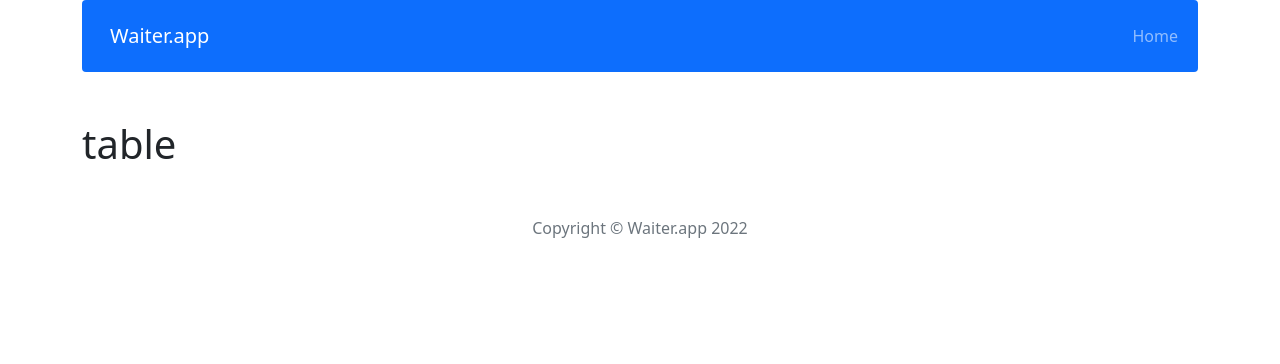
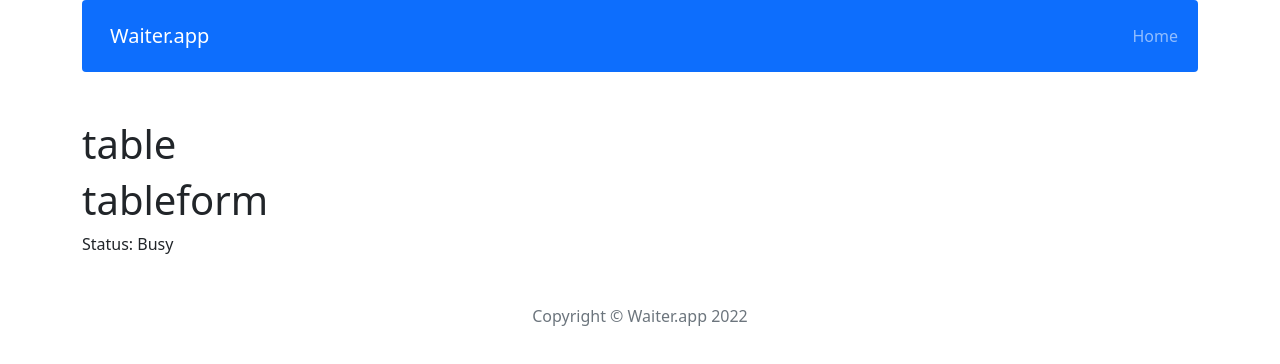
Before and after one commit to DmkMrw/waiterapp-react, a React (Create React App) app: page /table/1 in a window 1280 px wide. Shown: the top 364 px of the page. Built offline with nearby package versions, Linux system fonts and the light colour scheme.

Commit message:
Add TableForm

```diff
--- /dev/null
+++ b/src/components/features/TableForm/TableForm.js
@@ -0,0 +1,23 @@
+import { useParams } from 'react-router'
+import { getTableById } from '../../../redux/tablesReducer';
+import { useSelector } from 'react-redux';
+
+const TableForm = () => {
+
+     const { id } = useParams();
+     console.log('table', id);
+
+     const tableData = useSelector(state => getTableById(state, id))
+
+     console.log('tabledata', tableData);
+
+     return (
+          <>
+               <h1>tableform</h1>
+               Status: {tableData.status}
+          </>
+
+     );
+}
+
+export default TableForm;
--- a/src/components/pages/Table.js
+++ b/src/components/pages/Table.js
@@ -1,8 +1,11 @@
-
+import TableForm from "../features/TableForm/TableForm";
 
 const Table = () => {
      return (
-          <h1>table</h1>
+          <>
+               <h1>table</h1>
+               <TableForm />
+          </>
      );
 }
 
--- a/src/redux/tablesReducer.js
+++ b/src/redux/tablesReducer.js
@@ -1,6 +1,7 @@
 //selectors
 
 export const getAllTables = (state) => state.tables;
+export const getTableById = ({tables}, tableId) => tables.find(table => table.id === tableId);
 
 // actions
 const createActionName = actionName => `app/tables/${actionName}`;
```
